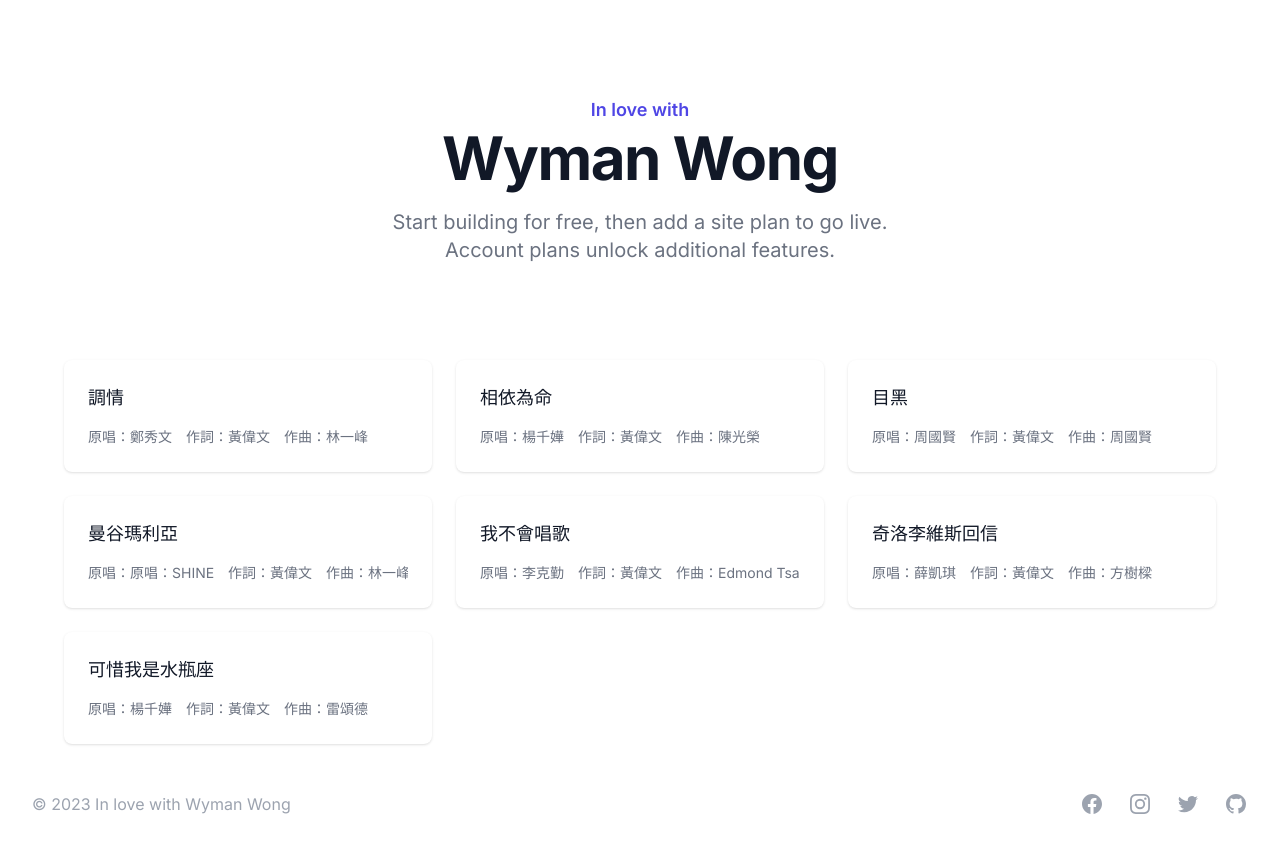
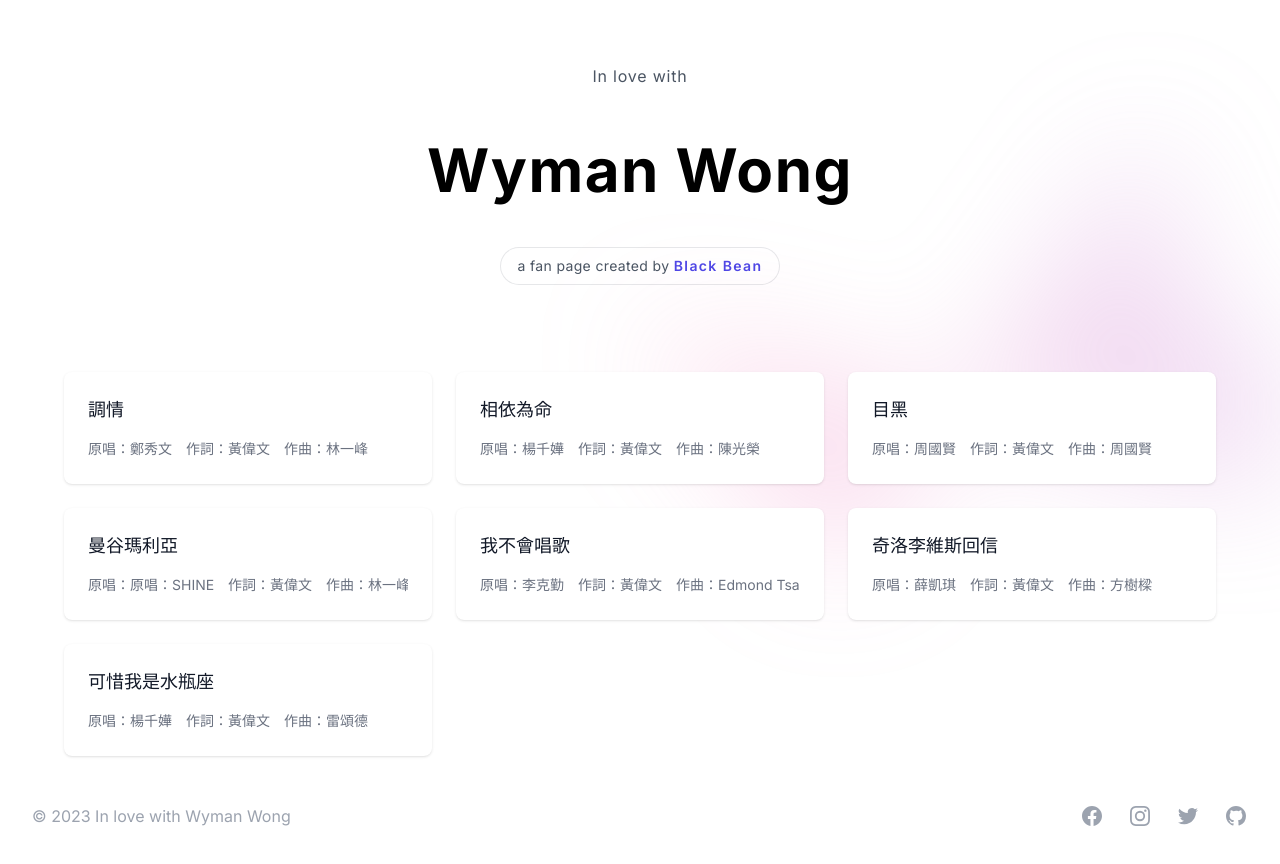
Before and after one commit to catreunion/connie-wyman, a Next.js app: page / in a window 1280 px wide. Shown: the top 864 px of the page. Built offline with nearby package versions, Linux system fonts and the light colour scheme.

Commit message:
version 1.0.3

```diff
--- a/src/comp/HomeHeader.jsx
+++ b/src/comp/HomeHeader.jsx
@@ -1,17 +1,56 @@
 const HomeHeader = () => {
   return (
-    <div className="bg-white">
-      <div className="mx-auto max-w-7xl py-16 px-4 sm:py-24 sm:px-6 lg:px-8">
-        <div className="text-center">
-          <h2 className="text-lg font-semibold text-indigo-600">In love with</h2>
-          <p className="mt-1 text-4xl font-bold tracking-tight text-gray-900 sm:text-5xl lg:text-6xl">
-            Wyman Wong
-          </p>
-          <p className="mx-auto mt-5 max-w-xl text-xl text-gray-500">
-            Start building for free, then add a site plan to go live. Account plans unlock additional
-            features.
-          </p>
+    <div className="relative px-6 lg:px-8">
+      <div className="mx-auto max-w-3xl pt-9 pb-16">
+        {/* props.desc */}
+        <h2 className="py-6 text-center text-base leading-8 tracking-wider text-gray-600">In love with</h2>
+
+        {/* props.title */}
+        <h1 className="py-6 text-center text-5xl font-bold tracking-wide sm:text-6xl">Wyman Wong</h1>
+
+        {/* props.fetchBy */}
+        <div className="flex justify-center py-6">
+          <div className="relative overflow-hidden rounded-full py-1.5 px-4 text-sm leading-6 ring-1 ring-gray-900/10 hover:ring-gray-900/20">
+            <span className="tracking-wide text-gray-600">
+              a fan page created by{' '}
+              <a
+                href="https://nextjs.org/docs/basic-features/data-fetching/get-static-props"
+                className="font-semibold tracking-widest text-indigo-600"
+              >
+                Black Bean
+              </a>
+            </span>
+          </div>
         </div>
+      </div>
+
+      {/* bg */}
+      <div className="absolute inset-x-0 top-[calc(100%-13rem)] -z-10 transform-gpu overflow-hidden blur-3xl sm:top-[calc(100%-30rem)]">
+        <svg
+          className="relative left-[calc(50%+3rem)] h-[21.1875rem] max-w-none -translate-x-1/2 sm:left-[calc(50%+36rem)] sm:h-[42.375rem]"
+          viewBox="0 0 1155 678"
+          fill="none"
+          xmlns="http://www.w3.org/2000/svg"
+        >
+          <path
+            fill="url(#ecb5b0c9-546c-4772-8c71-4d3f06d544bc)"
+            fillOpacity=".3"
+            d="M317.219 518.975L203.852 678 0 438.341l317.219 80.634 204.172-286.402c1.307 132.337 45.083 346.658 209.733 145.248C936.936 126.058 882.053-94.234 1031.02 41.331c119.18 108.451 130.68 295.337 121.53 375.223L855 299l21.173 362.054-558.954-142.079z"
+          />
+          <defs>
+            <linearGradient
+              id="ecb5b0c9-546c-4772-8c71-4d3f06d544bc"
+              x1="1155.49"
+              x2="-78.208"
+              y1=".177"
+              y2="474.645"
+              gradientUnits="userSpaceOnUse"
+            >
+              <stop stopColor="#9089FC" />
+              <stop offset={1} stopColor="#FF80B5" />
+            </linearGradient>
+          </defs>
+        </svg>
       </div>
     </div>
   )
--- a/src/comp/SongPageHeader.jsx
+++ b/src/comp/SongPageHeader.jsx
@@ -1,13 +1,40 @@
 const SongPageHeader = () => {
   return (
-    <div className="bg-white">
-      <div className="mx-auto max-w-7xl py-16 px-4 sm:py-24 sm:px-6 lg:px-8">
-        <div className="text-center">
-          <h2 className="text-lg font-semibold text-indigo-600">In love with</h2>
-          <p className="mt-1 text-4xl font-bold tracking-tight text-gray-900 sm:text-5xl lg:text-6xl">
-            Wyman Wong
-          </p>
-        </div>
+    <div className="relative px-6 lg:px-8">
+      <div className="mx-auto max-w-3xl py-6">
+        {/* props.desc */}
+        <h2 className="pt-6 text-center text-lg leading-8 tracking-wider text-gray-600">
+          In love with Wyman Wong
+        </h2>
+      </div>
+
+      {/* bg */}
+      <div className="absolute inset-x-0 top-[calc(100%-13rem)] -z-10 transform-gpu overflow-hidden blur-3xl sm:top-[calc(100%-30rem)]">
+        <svg
+          className="relative left-[calc(50%+3rem)] h-[21.1875rem] max-w-none -translate-x-1/2 sm:left-[calc(50%+36rem)] sm:h-[42.375rem]"
+          viewBox="0 0 1155 678"
+          fill="none"
+          xmlns="http://www.w3.org/2000/svg"
+        >
+          <path
+            fill="url(#ecb5b0c9-546c-4772-8c71-4d3f06d544bc)"
+            fillOpacity=".3"
+            d="M317.219 518.975L203.852 678 0 438.341l317.219 80.634 204.172-286.402c1.307 132.337 45.083 346.658 209.733 145.248C936.936 126.058 882.053-94.234 1031.02 41.331c119.18 108.451 130.68 295.337 121.53 375.223L855 299l21.173 362.054-558.954-142.079z"
+          />
+          <defs>
+            <linearGradient
+              id="ecb5b0c9-546c-4772-8c71-4d3f06d544bc"
+              x1="1155.49"
+              x2="-78.208"
+              y1=".177"
+              y2="474.645"
+              gradientUnits="userSpaceOnUse"
+            >
+              <stop stopColor="#9089FC" />
+              <stop offset={1} stopColor="#FF80B5" />
+            </linearGradient>
+          </defs>
+        </svg>
       </div>
     </div>
   )
--- a/src/comp/SongsToDisplay.jsx
+++ b/src/comp/SongsToDisplay.jsx
@@ -18,12 +18,12 @@ const SongsToDisplay = ({ songs }) => {
             <div className="flex-1 truncate">
               <Link href={`/songs/${item.id}`}>
                 <h3 className="pb-3 text-lg font-medium text-gray-900">{item.title}</h3>
+                <div>
+                  <span className="mt-1 truncate text-sm text-gray-500">
+                    {`原唱：${item.artist}　作詞：${item.lyrics}　作曲：${item.composer}`}
+                  </span>
+                </div>
               </Link>
-              <div>
-                <span className="mt-1 truncate text-sm text-gray-500">
-                  {`原唱：${item.artist}　作詞：${item.lyrics}　作曲：${item.composer}`}
-                </span>
-              </div>
             </div>
           </div>
         </li>
--- a/src/pages/songs/[id].jsx
+++ b/src/pages/songs/[id].jsx
@@ -1,6 +1,6 @@
 import Head from 'next/head'
+import Link from 'next/link'
 import Layout from '../../comp/Layout'
-// import Date from '../../comp/DateFormatter'
 import { getIDs, getOneSong } from '../../engine'
 import { siteTitle } from '../../wording'
 
@@ -29,9 +29,15 @@ const SongPage = ({ song }) => {
       </Head>
 
       <Layout>
-        <h1>{song.title}</h1>
-        {/* <Date dateString={song.date} /> */}
-        <div className="prose prose-slate" dangerouslySetInnerHTML={{ __html: song.contentHTML }} />
+        <div className="mx-auto max-w-md">
+          <Link href="/">
+            <h1 className="pb-12 pt-6 text-center text-5xl font-bold tracking-wide sm:text-6xl">
+              {song.title}
+            </h1>
+          </Link>
+
+          <div className="prose prose-slate mx-auto" dangerouslySetInnerHTML={{ __html: song.contentHTML }} />
+        </div>
       </Layout>
     </>
   )
```
Also changed, not shown: src/posts/調情.md (+0 -40 lines).
